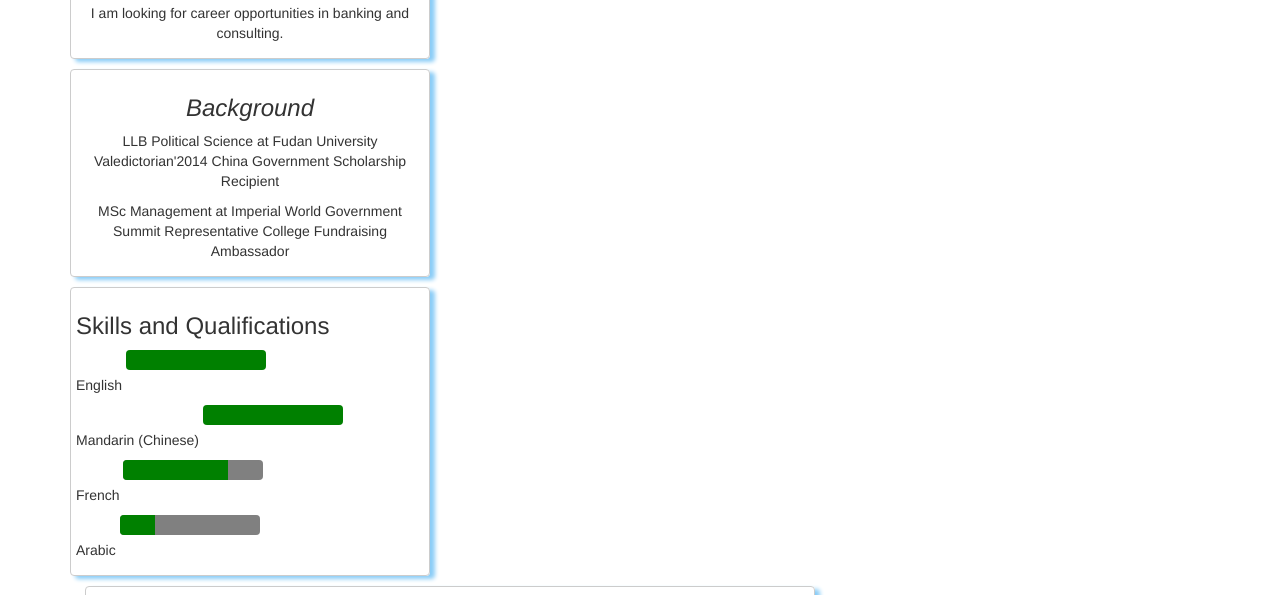
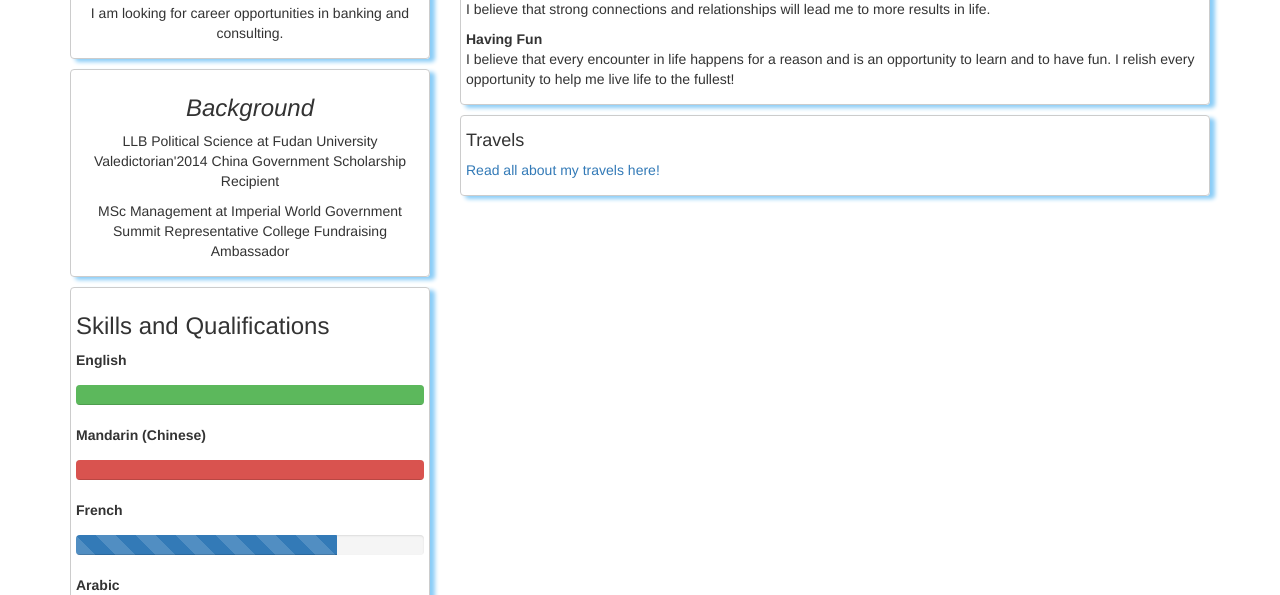
Before and after one commit to candispang/candispang.github.io, a plain HTML site: page profile.html in a window 1280 px wide. Shown: the part 329-924 px from the top of the page. Drawn offline with nearby package versions, Linux system fonts and the light colour scheme.

Commit message:
Add files via upload

```diff
--- a/profile.html
+++ b/profile.html
@@ -70,6 +70,7 @@
 				</div>
 			</div>
 
+
 		<!-- third card -->
 		<div class = "card">
 			<div class = "card-block">
@@ -77,34 +78,43 @@
 					Skills and Qualifications
 				</h3>
 				<p>
-				English
-				<progress class ="progress progress-success" value="100" max="100">25%
-				</progress>
+
+				<label for="">English</label>
+				<div class="progress">
+						<div class = "progress-bar progress-bar-success"style="width: 100%">
+						</div>
+					</div>
 				</p>
 
 				<p>
-				Mandarin (Chinese)
-				<progress class ="progress progress-success" value="100" max="100">25%
-				</progress>
+				<label for="">Mandarin (Chinese)</label>
+				<div class="progress">
+						<div class = "progress-bar progress-bar-danger active"style="width: 100%">
+						</div>
+					</div>
 				</p>
 
 				<p>
-				French
-				<progress class ="progress progress-success" value="75" max="100">25%
-				</progress>
+				<label for="">French</label>
+				<div class="progress">
+						<div class = "progress-bar progress-bar-striped active"style="width: 75%">
+						</div>
+					</div>
 				</p>
 
 				<p>
-				Arabic
-				<progress class ="progress progress-success" value="25" max="100">25%
-				</progress>
+				<label for="">Arabic</label>
+				<div class="progress">
+						<div class = "progress-bar progress-bar-striped active"style="width: 25%">
+						</div>
+					</div>
 				</p>
 
 			</div>
 		</div>
-	</div>
-</div>
-	<!--end of left column-->
+
+	</div> <!--end of left column-->
+
 
 		<div class = "col-md-8">
 		<div class="card about">
@@ -137,10 +147,20 @@
                 <br>
               I believe that every encounter in life happens for a reason and is an opportunity to learn and to have fun. I relish every opportunity to help me live life to the fullest!
               </p>
-            </div>
+       		</div>
+       	</div>
+
+              <div class="card travels">
+            <div class="card-block">
+              <h4 class="card-title">Travels</h4>
+              <p class="card-text">
+              	<a href="https://guesswhoceetravels.wordpress.com" class="nav-link">Read all about my travels here!</a>
+              </p>
           </div>
 		</div>
 	</div>
 </div>
+</div>
+
 </body>
 </html>
```
Also changed, not shown: index.html (+6 -2 lines).
